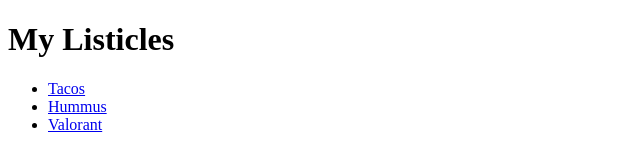
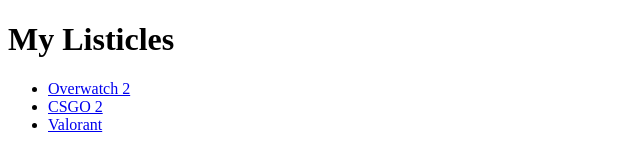
Before and after one commit to sliebowitz112/IGME-110-repo, a plain HTML site: page index.html in a window 1280 px wide. Shown: the full height of the page, 0-640 px from the left. Drawn offline with Linux system fonts and the light colour scheme.

Commit message:
Update index.html

```diff
--- a/index.html
+++ b/index.html
@@ -8,8 +8,8 @@
 <body>
   <h1>My Listicles</h1>
   <ul>
-    <li><a href="https://en.wikipedia.org/wiki/Taco">Tacos</a></li>
-    <li><a href="https://en.wikipedia.org/wiki/Hummus">Hummus</a></li>
+    <li><a href="https://overwatch.blizzard.com/en-us/">Overwatch 2</a></li>
+    <li><a href="https://www.counter-strike.net/cs2">CSGO 2</a></li>
     <li><a href="https://playvalorant.com/en-us/">Valorant</a></li>
   </ul>
 </body>
```
